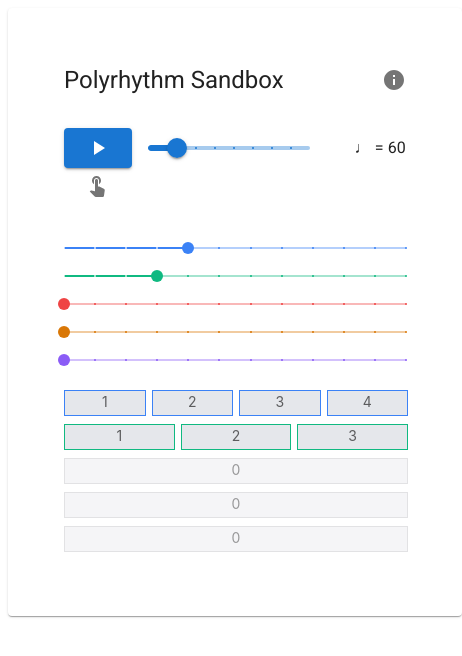
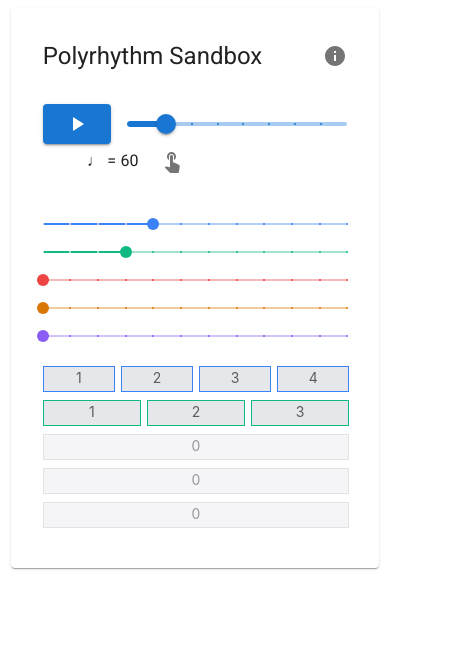
Before and after one commit to yyogo/polyrhythms, a React (Vite) app: page / in a window 390 px wide. Shown: the top 656 px of the page, 462 px wide, since content can reach past the window. Built offline with nearby package versions, Linux system fonts and the light colour scheme; a web font is replaced by a local one.

Commit message:
fix mobile responsiveness finally

```diff
--- a/index.html
+++ b/index.html
@@ -3,8 +3,8 @@
   <head>
     <meta charset="UTF-8" />
     <link rel="icon" type="image/svg+xml" href="/icon.svg" />
-    <meta name="viewport" content="width=device-width, initial-scale=1.0" />
-    <title>Polyrhythm Sandbox</title>
+    <meta name="viewport" content="width=device-width, initial-scale=1.0, maximum-scale=1.0, user-scalable=no">
+        <title>Polyrhythm Sandbox</title>
   </head>
   <body>
     <div id="root" class="min-w-screen"></div>
--- a/src/App.tsx
+++ b/src/App.tsx
@@ -297,7 +297,12 @@
   };
 
   return (
-    <Card sx={{ maxWidth: 800, mx: 'auto', width: '100%', p: 5 }}>
+    <Card sx={{
+      maxWidth: 800,
+      mx: 'auto',
+      width: '90%',
+      p: { xs: 2, sm: 5 }
+    }}>
       <CardHeader title="Polyrhythm Sandbox" action={<IconButton onClick={() => setAboutOpen(true)}><Info /></IconButton>} />
       <CardContent>
         <Stack spacing={4}>
```
